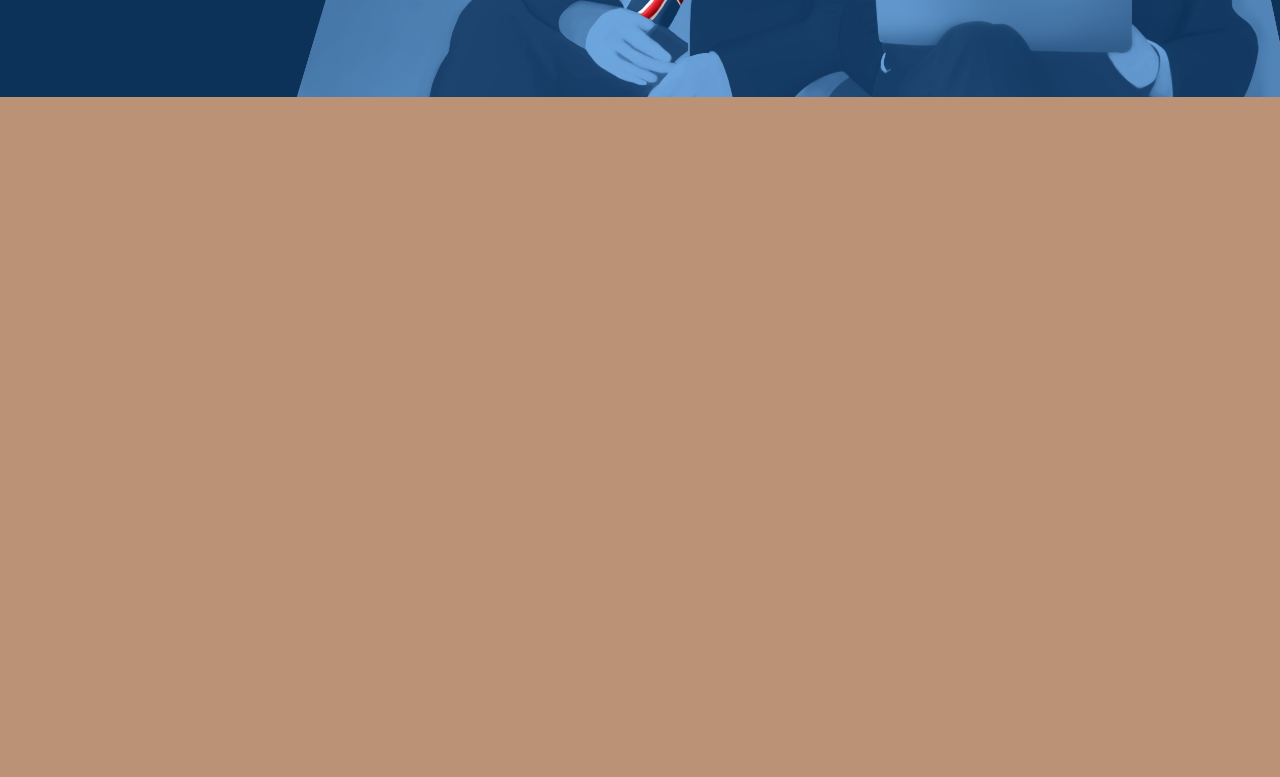
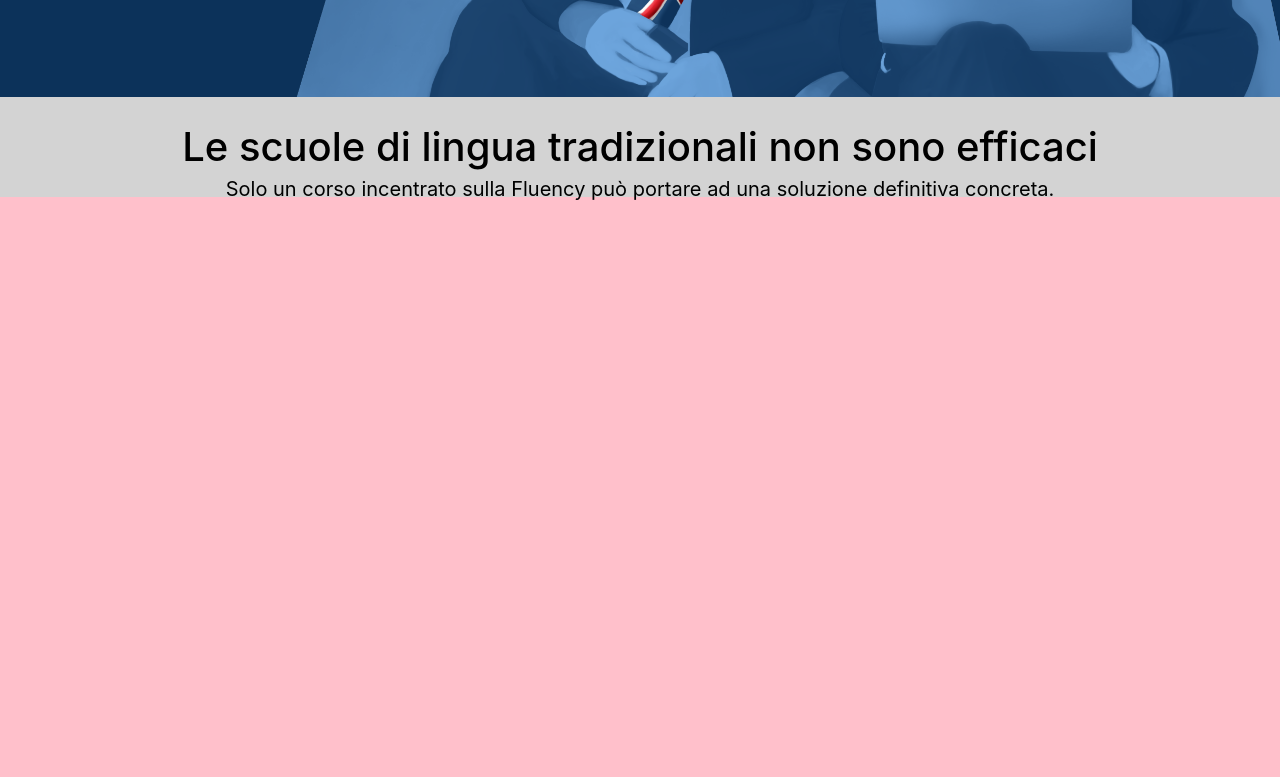
Before and after one commit to Cargalher/htmlcss-fluentify, a plain HTML site: page index.html in a window 1280 px wide. Shown: the part 503-1280 px from the top of the page. Drawn offline with Linux system fonts and the light colour scheme.

Commit message:
main_first section

```diff
--- a/index.html
+++ b/index.html
@@ -34,7 +34,14 @@
             <button class="button_three" type="submit">Struttura un piano</button>
         </div>
     </header>
-    <main></main>
+    <main>
+        <section class="first_section">
+            <h2>Le scuole di lingua tradizionali non sono efficaci</h2>
+            <p>Solo un corso incentrato sulla Fluency può portare ad una soluzione definitiva concreta.</p>
+        </section>
+        <section></section>
+        <section></section>
+    </main>
     <footer></footer>
 </body>
 </html>
--- a/style.css
+++ b/style.css
@@ -26,13 +26,13 @@ header{
     position: relative;
 }
 main{
-    background-color: rgb(187, 146, 117);
+    background-color: pink;
     height: 850px;
 
 
 }
 footer{
-background-color:  #0C325A;
+background-color: lightgray;
 height: 200px;
 }
 /* /MAIN SETTINGS_3 MACROAREAS */
@@ -131,4 +131,22 @@ h1{
     bottom: 100px;
 }
 /* /MAIN TITLE */
-            /********************** HEADER********************* */
+            /********************** /HEADER********************* */
+
+              /********************** MAIN********************* */
+.first_section{
+   text-align: center;
+   height: 100px;
+   background-color: lightgray;
+   padding-top: 20px;
+}
+h2{
+    font-size: 40px;
+    line-height: 60px;
+    font-weight:500;
+    tex
+}
+p{
+    font-size: 20px;
+    font-weight: 400;
+}
```
